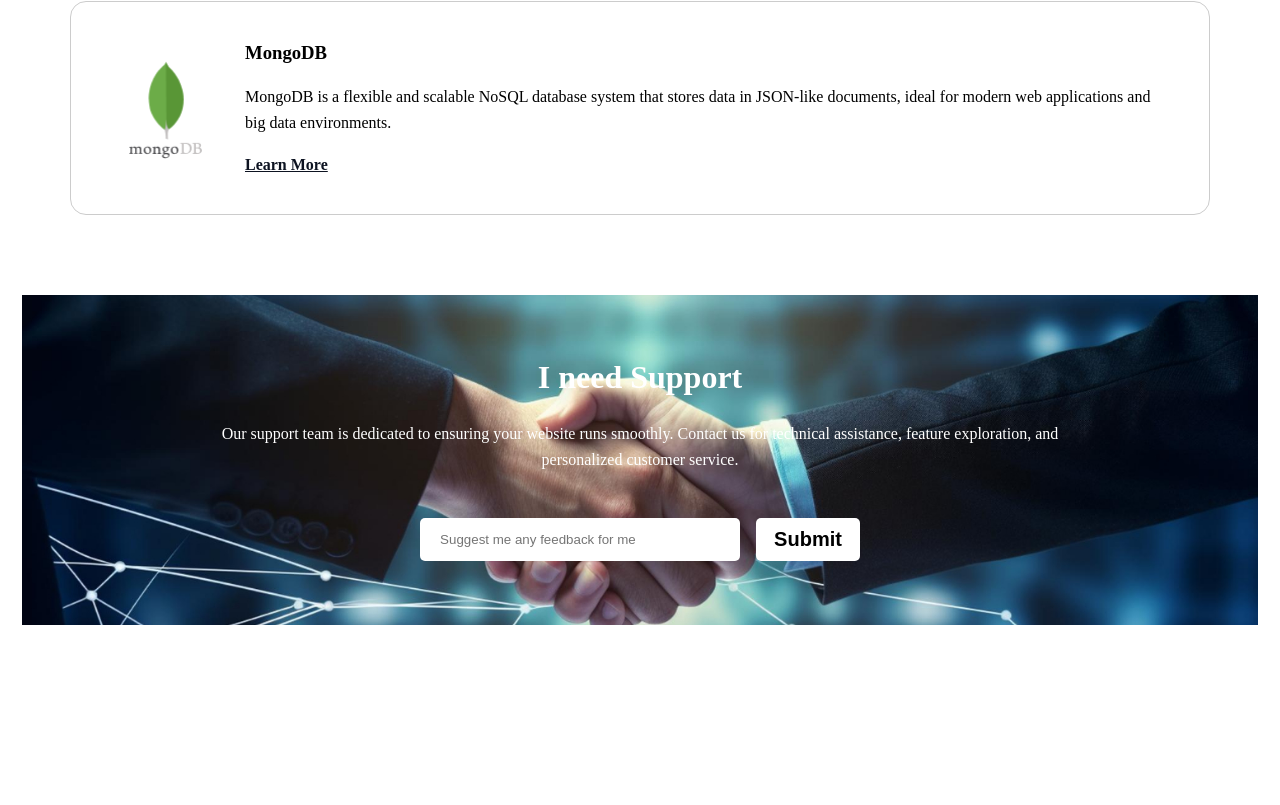
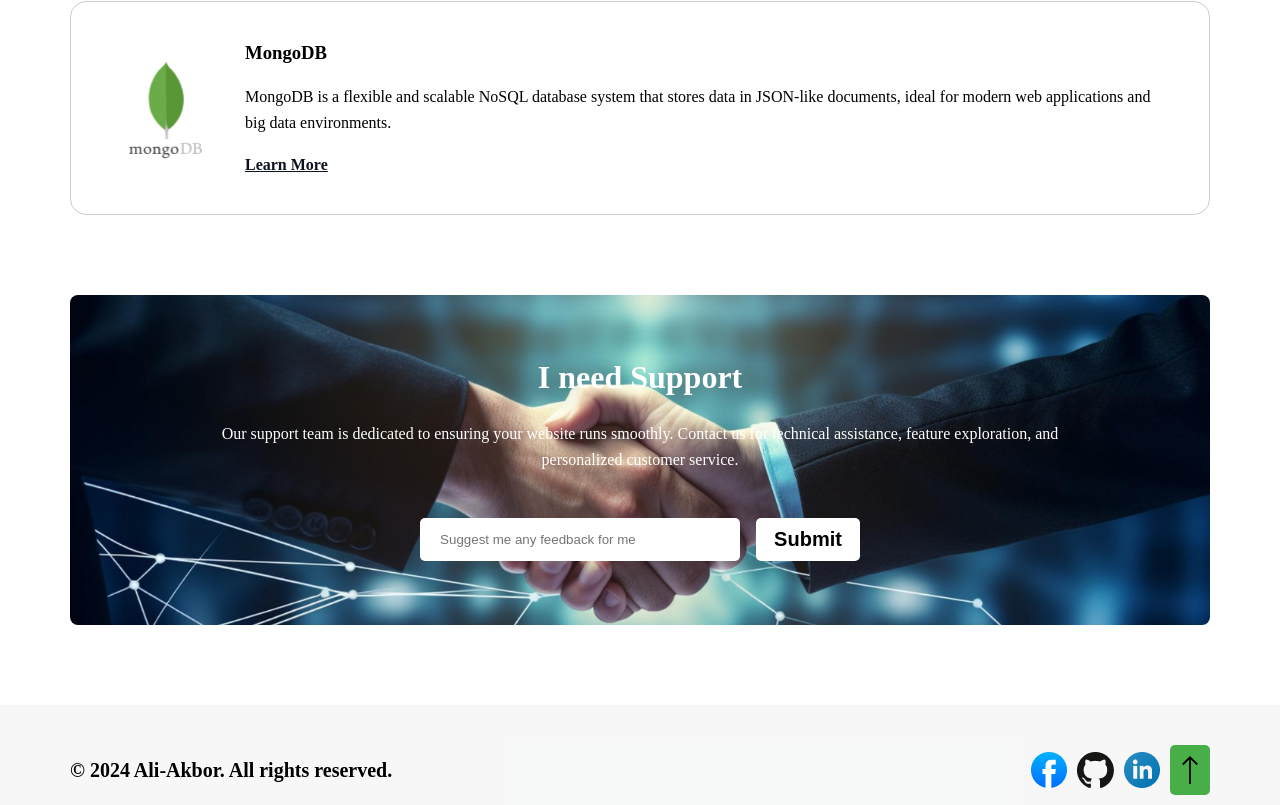
Before and after one commit to aliakborswe/B10_Assignment-1, a plain HTML site: page index.html in a window 1280 px wide. Shown: the part 4340-5145 px from the top of the page. Before the commit the page ends 5045 px from the top, so only its background shows below. Drawn offline with Linux system fonts and the light colour scheme; files whose address does not match are found by name; a web font is replaced by a local one.

Commit message:
footer done

```diff
--- a/index.html
+++ b/index.html
@@ -13,13 +13,13 @@
     </header>
     <main>
         <!-- Banner section start here -->
-         <section class="banner_section">
+         <section id="banner" class="banner_section">
             <div class="banner_content">
                 <img src="./assets/programmer.png" alt="programmer_image">
                 <h1>"In the near future, I hope to become a Developer."</h1>
                 <p>With a passion for technology and problem-solving, I am committed to becoming a developer in the near future. I aim to master various programming languages, frameworks, and development tools to build innovative and efficient
                 solutions. My goal is to contribute to impactful projects, continuously learn, and grow within the tech industry.</p>
-                <button>Contact with me</button>
+                <button onclick="document.getElementById('contact').scrollIntoView({ behavior: 'smooth' });">Contact with me</button>
             </div>
          </section>
          <!-- Banner section end here -->
@@ -156,7 +156,7 @@
         <!-- My Next Target section end -->
 
         <!-- Support section start here -->
-        <section class="support_section">
+        <section id="contact" class="support_section">
                 <h2>I need Support</h2>
                 <p>Our support team is dedicated to ensuring your website runs smoothly. Contact us for technical assistance, feature
                     exploration, and personalized customer service.</p>
@@ -167,6 +167,19 @@
         </section>
         <!-- Support section end -->
     </main>
-    <footer></footer>
+    <footer>
+        <div class="footer_section">
+            <div class="footer_content">
+                <h3>© 2024 Ali-Akbor. All rights reserved.</h3>
+
+                <div class="media">
+                    <img src="./assets/facebook.png" alt="facebook"/>
+                    <img src="./assets/github.png" alt="github">
+                    <img src="./assets/linkedin.png" alt="linkedin"/>
+                    <img class="arrow_top" src="./assets/arrow_top.svg" onclick="document.getElementById('banner').scrollIntoView({ behavior: 'smooth' });" />
+                </div>
+            </div>
+        </div>
+    </footer>
 </body>
 </html>
--- a/style.css
+++ b/style.css
@@ -267,16 +267,18 @@ header button {
 /* Support section design start here */
 .support_section{
     width: 1140px;
-    padding: 64px 48px;
+    padding: 64px 0;
     margin: 80px auto;
     display: flex;
     flex-direction: column;
     align-items: center;
     gap:25px;
+    border-radius: 8px;
     background-image: url("./assets/handshake.jpg");
     background-repeat: no-repeat;
     background-size: cover;
     background-position: center;
+    /* background-image: rgba(0, 0, 0, 0.2), rgba(0, 0, 0, 0.2), rgba(0, 0, 0, 0.2), url("./assets/handshake.jpg"); */
 
 }
 
@@ -316,3 +318,32 @@ header button {
     font-weight: 600;
 }
 /* Support section design end */
+
+/* Footer design start here */
+.footer_section{
+    background: rgba(13, 19, 33, 0.03);
+}
+.footer_content{
+    width: 1140px;
+    padding: 40px 0 10px 0;
+    margin: auto;
+    display: flex;
+    justify-content: space-between;
+    align-items: center;
+}
+.footer_content h3{font-size: 20px;
+    font-weight: 600;}
+.footer_content .media{
+    display: flex;
+   align-items: center;
+   gap: 10px;
+
+}
+.arrow_top{
+    width: 30px;
+    height: 30px;
+    padding: 10px 5px;
+    border-radius: 5px;
+    background-color: rgb(72, 174, 72);;
+}
+/* Footer design end */
```
Also changed, not shown: assets/arrow_top.svg (added).
